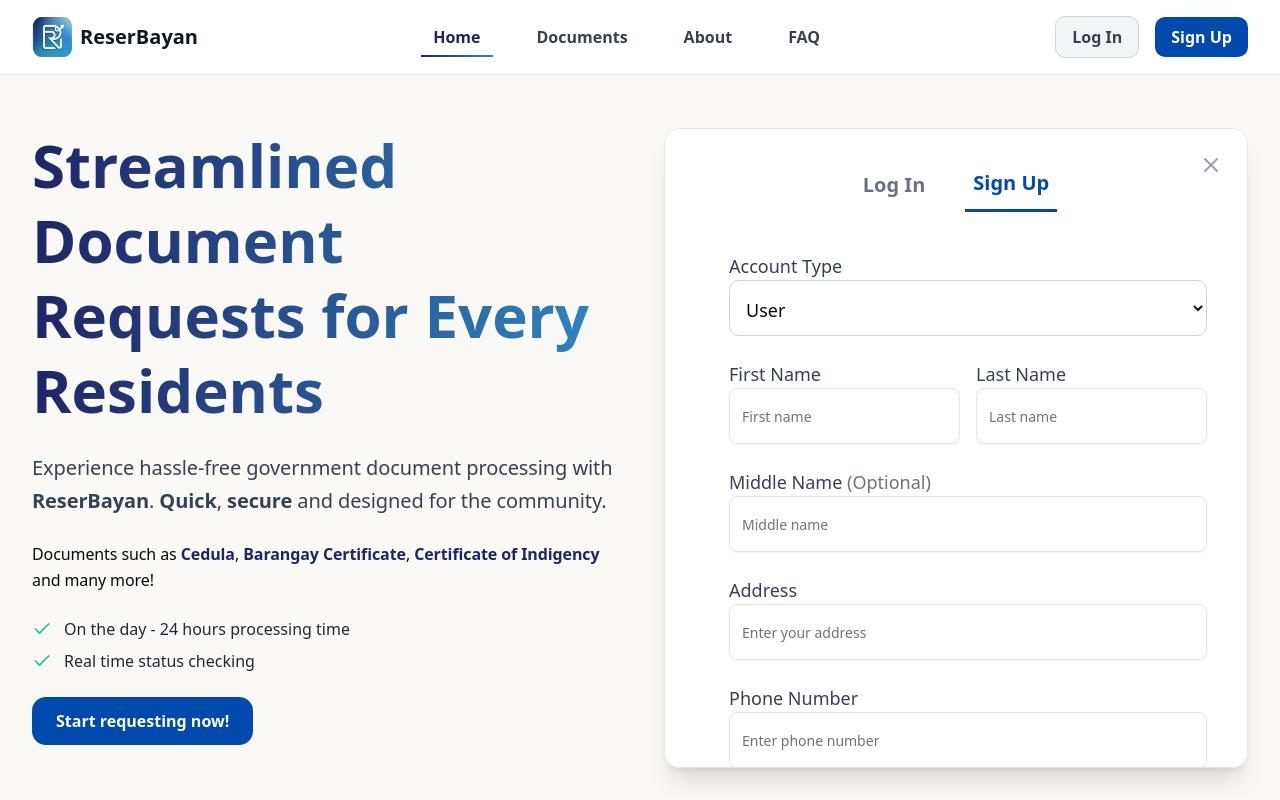
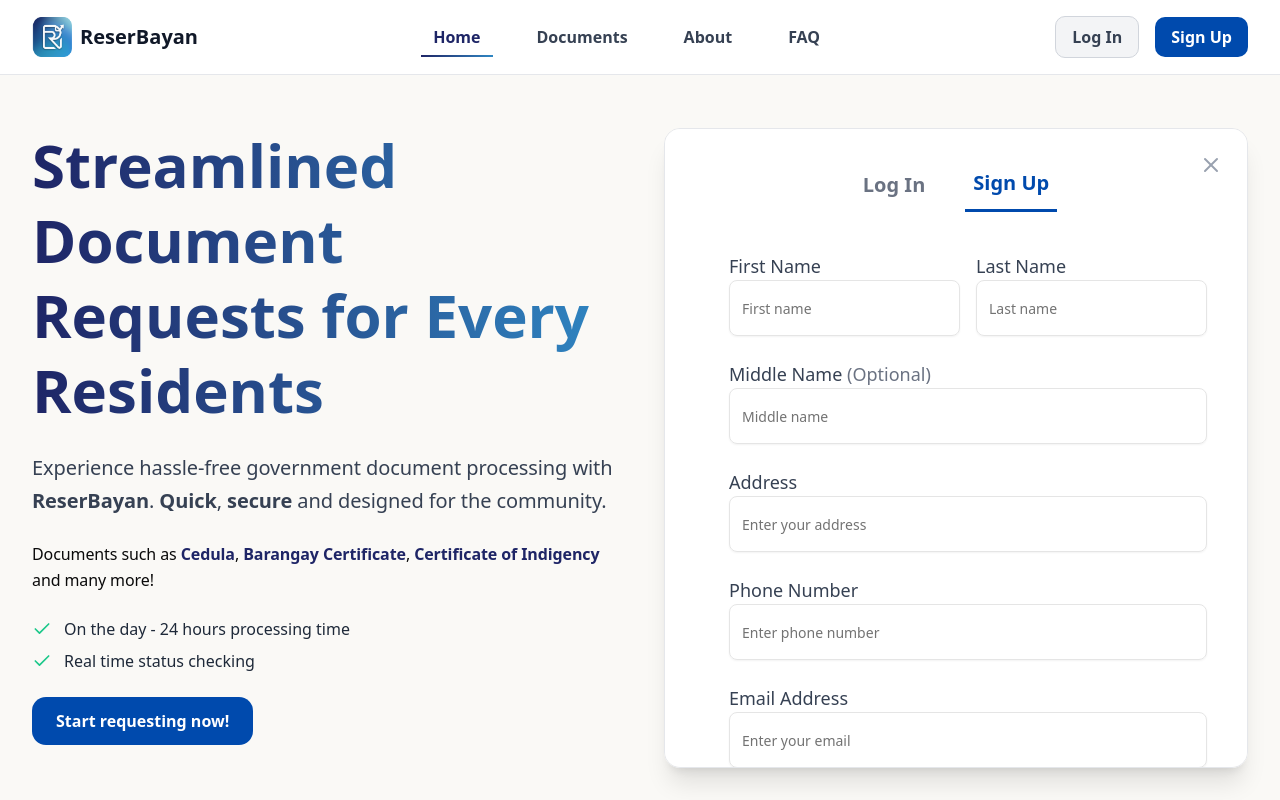
Before and after one commit to EmmanJay/reserbayan, a Next.js app in the folder frontend/: page / in a window 1280 px wide. Both pictures are taken after a click on the button "Sign Up". Shown: the top 800 px of the page. Built offline with nearby package versions, Linux system fonts and the light colour scheme.

Commit message:
feature(reserbayan): remove admin sign-up

```diff
--- a/frontend/src/components/auth/SignUpContainer.jsx
+++ b/frontend/src/components/auth/SignUpContainer.jsx
@@ -13,7 +13,6 @@ export default function SignUpContainer({ onClose }) {
   const [showPassword, setShowPassword] = useState(false);
   const [showConfirmPassword, setShowConfirmPassword] = useState(false);
   const [showLoginPassword, setShowLoginPassword] = useState(false);
-  const [userType, setUserType] = useState('user');
   const [loading, setLoading] = useState(false);
   const [password, setPassword] = useState('');
   const [confirmPassword, setConfirmPassword] = useState('');
@@ -98,7 +97,7 @@ export default function SignUpContainer({ onClose }) {
       }
 
       const registerData = {
-        userType,
+        userType: 'user',
         firstName: document.getElementById('first-name').value,
         lastName: document.getElementById('last-name').value,
         middleName: document.getElementById('middle-name').value,
@@ -109,7 +108,7 @@ export default function SignUpContainer({ onClose }) {
       };
       // Handle signup - Send FormData for both
       const formData = new FormData();
-      formData.append('userType', userType);
+      formData.append('userType', 'user');
       formData.append('firstName', document.getElementById('first-name').value);
       formData.append('lastName', document.getElementById('last-name').value);
       formData.append('middleName', document.getElementById('middle-name').value);
@@ -118,11 +117,7 @@ export default function SignUpContainer({ onClose }) {
       formData.append('phoneNumber', document.getElementById('phone').value);
       formData.append('address', document.getElementById('address').value);
       if (employmentFile) {
-        if (userType === 'admin') {
-          formData.append('proofOfEmployment', employmentFile);
-        } else {
-          formData.append('validId', employmentFile);
-        }
+        formData.append('validId', employmentFile);
       }
 
       try {
@@ -290,22 +285,6 @@ export default function SignUpContainer({ onClose }) {
       {/* Sign Up Form */}
       {activeTab === 'signup' && (
         <form onSubmit={handleSubmit} className="space-y-6 pl-6">
-          {/* User Type Dropdown */}
-          <div className="space-y-3">
-            <label htmlFor="user-type" className={`text-lg font-medium text-gray-700`}>
-              Account Type
-            </label>
-            <select
-              id="user-type"
-              value={userType}
-              onChange={e => setUserType(e.target.value)}
-              className="text-lg py-4 h-14 border border-gray-300 rounded-lg w-full px-3"
-              required
-            >
-              <option value="user">User</option>
-              <option value="admin">Admin</option>
-            </select>
-          </div>
 
           {/* Name Fields */}
           <div className="grid grid-cols-2 gap-4">
@@ -447,7 +426,7 @@ export default function SignUpContainer({ onClose }) {
           <div className="space-y-3">
             <label htmlFor="file-upload" className={`text-lg font-medium flex items-center gap-3 text-gray-700`}>
               <FileText className="w-5 h-5" />
-              {userType === 'admin' ? 'Proof of Employment Document' : 'Valid ID Document'}
+Valid ID Document
               {employmentFile && <CheckCircle className="w-5 h-5 text-green-500" />}
             </label>
             <div className="relative">
@@ -461,9 +440,7 @@ export default function SignUpContainer({ onClose }) {
               />
             </div>
             <p className={`text-base ml-1 text-gray-500`}>
-              {userType === 'admin'
-                ? 'Upload proof of employment for the barangay you are working with (PNG, JPG, or PDF)'
-                : 'Upload a valid government-issued ID (PNG, JPG, or PDF)'}
+Upload a valid government-issued ID (PNG, JPG, or PDF)
             </p>
           </div>
 
```
